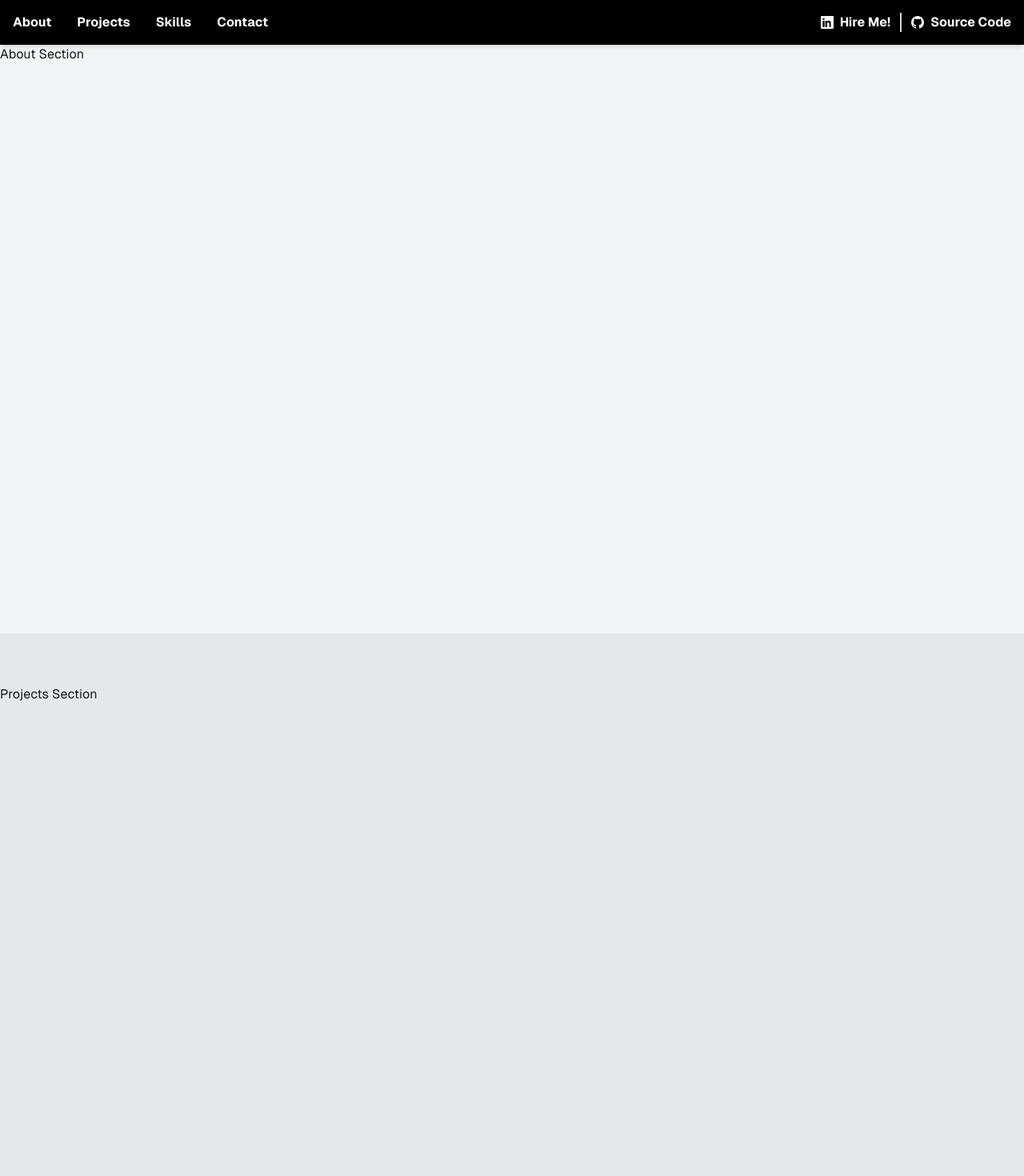
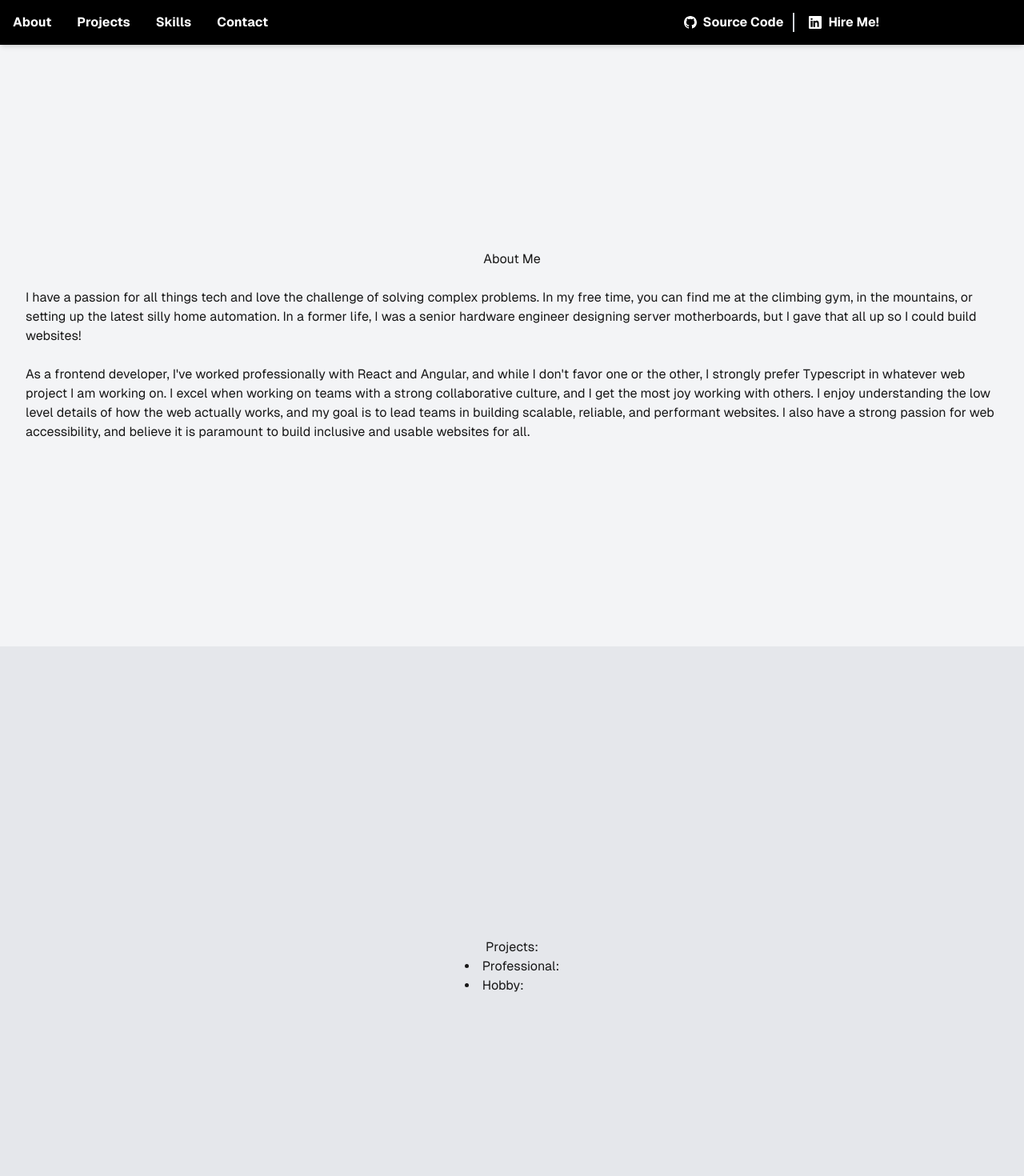
Before and after one commit to NikS-44/personal-portfolio, a Next.js app: page / in a window 1280 px wide. Shown: the top 1470 px of the page at 80% size. Built offline with nearby package versions, Linux system fonts and the light colour scheme.

Commit message:
feat: stub out about me and update more styling

```diff
--- a/app/page.tsx
+++ b/app/page.tsx
@@ -6,23 +6,23 @@ export default function Home() {
     <div className="flex flex-col items-center justify-center min-h-dvh font-[family-name:var(--font-geist-sans)]">
       <header className="bg-black text-white shadow-md sticky top-0 z-50 w-full">
         <div className="mx-auto flex justify-between items-center p-4 pt-1 flex-wrap max-w-7xl">
-          <nav className="font-bold flex gap-2 space-x-6 pt-3 mr-6">
+          <nav className="font-bold flex gap-2 space-x-6 pt-3 mr-6 flex-grow">
             <a href="#about" className="hover:text-cyan-400 transition-colors duration-300">
               About
             </a>
             <a href="#projects" className="hover:text-cyan-400 transition-colors duration-300">
               Projects
             </a>
-            <a href="#skills" className="hover:text-cyan-400 transition-colors duration-300">
+            <a href="#workHistory" className="hover:text-cyan-400 transition-colors duration-300">
               Skills
             </a>
             <a href="#contact" className="hover:text-cyan-400 transition-colors duration-300">
               Contact
             </a>
           </nav>
-          <div className="font-bold pt-3 flex">
+          <div className="font-bold pt-3 flex flex-grow flex-row-reverse justify-center gap-2.5">
             <a
-              className="flex items-center gap-2 hover:underline hover:underline-offset-4 hover:text-cyan-400 transition-colors duration-300 text-nowrap mr-3 pr-3 border-r-2 border-gray-300"
+              className="flex items-center gap-2 hover:underline hover:underline-offset-4 hover:text-cyan-400 transition-colors duration-300 text-nowrap"
               href="https://www.linkedin.com/in/nik-shah-657ba616/"
               target="_blank"
               rel="noopener noreferrer"
@@ -31,7 +31,7 @@ export default function Home() {
               Hire Me!
             </a>
             <a
-              className="flex items-center gap-2 hover:underline hover:underline-offset-4 hover:text-cyan-400 transition-colors duration-300 text-nowrap"
+              className="flex items-center gap-2 hover:underline hover:underline-offset-4 hover:text-cyan-400 transition-colors duration-300 text-nowrap mr-2 pr-3 border-r-2 border-gray-300"
               href="https://github.com/NikS-44/personal-portfolio"
               target="_blank"
               rel="noopener noreferrer"
@@ -42,15 +42,39 @@ export default function Home() {
           </div>
         </div>
       </header>
-      <main className="flex-grow w-full">
-        <section id="about" className="h-screen bg-gray-100 pt-16 -mt-16">
-          <h1>About Section</h1>
+      <main className="flex-grow w-full bg-gray-100">
+        <section
+          id="about"
+          className="flex flex-col items-center mx-auto justify-center max-w-7xl pt-16 -mt-16 px-8 mb-4 gap-6 h-screen"
+        >
+          <h1 className="mt-4">About Me</h1>
+          <p>
+            I have a passion for all things tech and love the challenge of solving complex problems. In my free time,
+            you can find me at the climbing gym, in the mountains, or setting up the latest silly home automation. In a
+            former life, I was a senior hardware engineer designing server motherboards, but I gave that all up so I
+            could build websites!
+          </p>
+          <p>
+            As a frontend developer, I&apos;ve worked professionally with React and Angular, and while I don&apos;t
+            favor one or the other, I strongly prefer Typescript in whatever web project I am working on. I excel when
+            working on teams with a strong collaborative culture, and I get the most joy working with others. I enjoy
+            understanding the low level details of how the web actually works, and my goal is to lead teams in building
+            scalable, reliable, and performant websites. I also have a strong passion for web accessibility, and believe
+            it is paramount to build inclusive and usable websites for all.
+          </p>
         </section>
-        <section id="projects" className="h-screen bg-gray-200 pt-16">
-          <h1>Projects Section</h1>
+        <section id="projects" className="flex flex-col items-center justify-center bg-gray-200 py-16 h-screen ">
+          <h1>Projects:</h1>
+          <p>
+            <ul className="list-disc list-inside">
+              <li>Professional:</li>
+              <li>Hobby:</li>
+            </ul>
+          </p>
+          {/*Ideas: Implement some kind of spyglass that showcases the different projects I worked on at shopbop */}
         </section>
-        <section id="skills" className="h-screen bg-gray-300 pt-16">
-          <h1>Skills Section</h1>
+        <section id="workHistory" className="h-screen bg-gray-300 pt-16">
+          <h1>Work History</h1>
         </section>
         <section id="contact" className="h-screen bg-gray-400 pt-16">
           <h1>Contact Section</h1>
```
